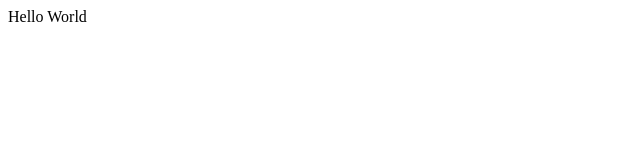
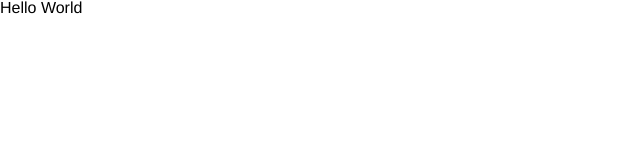
Before and after one commit to NwaguChima/pokemon_API_React, a React (Create React App) app: page / in a window 1280 px wide. Shown: the top 160 px of the page, without its empty margins (0-640 px from the left). Built offline with nearby package versions, Linux system fonts and the light colour scheme.

Commit message:
global styles added

```diff
--- a/src/App.module.scss
+++ b/src/App.module.scss
@@ -0,0 +1,4 @@
+.App {
+  display: flex;
+  flex-direction: column;
+}
--- a/src/App.tsx
+++ b/src/App.tsx
@@ -1,8 +1,8 @@
 import React from "react";
-import "./App.module.scss";
+import styles from "./App.module.scss";
 
 function App() {
-  return <div className="App">Hello World</div>;
+  return <div className={styles.App}>Hello World</div>;
 }
 
 export default App;
--- a/src/index.scss
+++ b/src/index.scss
@@ -0,0 +1,74 @@
+*,
+*::before,
+*::after {
+  margin: 0;
+  padding: 0;
+  box-sizing: border-box;
+}
+
+html {
+  font-size: 62.5%;
+
+  @media screen and (max-width: 1200px) {
+    font-size: 55%;
+  }
+
+  @media screen and (max-width: 1100px) {
+    font-size: 50%;
+  }
+
+  @media screen and (max-width: 1000px) {
+    font-size: 58%;
+  }
+
+  @media screen and (max-width: 900px) {
+    font-size: 48%;
+  }
+
+  @media screen and (max-width: 450px) {
+    font-size: 40%;
+  }
+}
+
+body {
+  font-family: "Helvetica Neue", sans-serif;
+  line-height: 1;
+  font-weight: 400;
+  background-color: white;
+  font-size: 1.6rem;
+}
+
+a {
+  text-decoration: none;
+  color: #555;
+  font-weight: 400;
+}
+
+i {
+  font-size: 2.5rem;
+  border-radius: 7px;
+  display: flex;
+  justify-content: center;
+  align-items: center;
+  padding: 0.4rem;
+  font-weight: 100;
+  cursor: pointer;
+  transition: all 0.3s linear;
+  -webkit-transition: all 0.3s linear;
+  -moz-transition: all 0.3s linear;
+  -ms-transition: all 0.3s linear;
+  -o-transition: all 0.3s linear;
+  -webkit-border-radius: 7px;
+  -moz-border-radius: 7px;
+  -ms-border-radius: 7px;
+  -o-border-radius: 7px;
+}
+
+i:hover,
+i:active {
+  transform: scale(1.2);
+  -webkit-transform: scale(1.2);
+  -moz-transform: scale(1.2);
+  -ms-transform: scale(1.2);
+  -o-transform: scale(1.2);
+}
```
